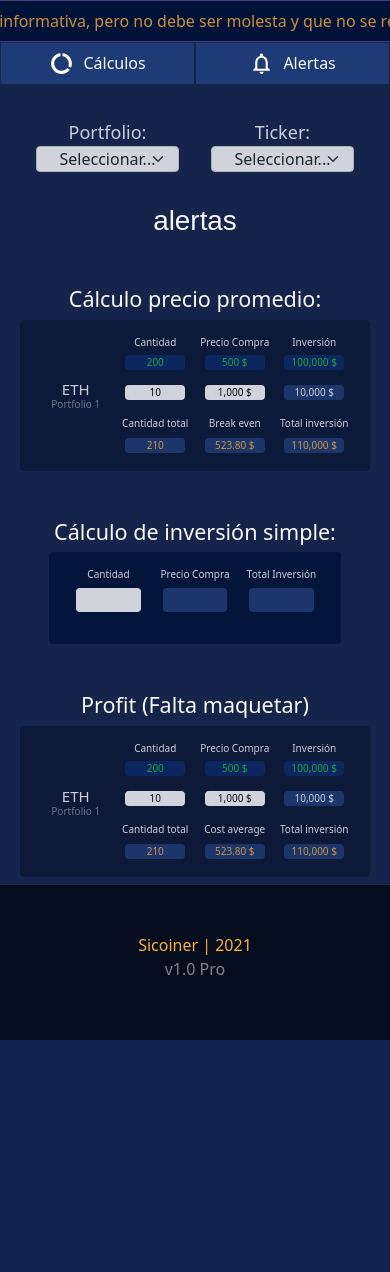
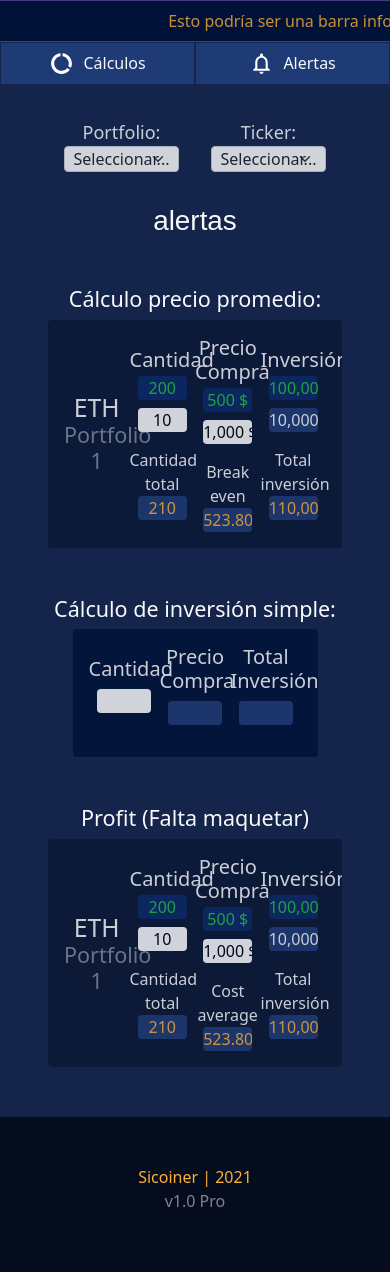
Before and after one commit to XekeL121/SicoinerHTML, a PHP site: page /alertas.php in a window 390 px wide. Shown: the part 125-1397 px from the top of the page. Before the commit the page ends 1165 px from the top, so only its background shows below. Run offline with PHP 8.4, Linux system fonts and the light colour scheme.

Commit message:
Retoques y limpieza de MEdia querys

```diff
--- a/css/styles.css
+++ b/css/styles.css
@@ -191,7 +191,7 @@ h1{
 }
 
 .tarjetas{
-    height: max-content !important;
+    /* height: max-content !important; */
     position: unset;
 }
 
@@ -413,30 +413,6 @@ footer{
 /* MEDIA QUERIES */
 /* MEDIA QUERIES */
 
-@media (max-width: 1120px) {
-    .calcRow input{
-        max-width: 130px !important;
-    }
-
-    .navPort {
-        margin-left: -200px !important;
-    }
-
-    .navFila{
-        margin-top: -20px !important;
-        margin-left: -220px !important;
-        }
-
-        .navfilaPort{
-        margin-top: -20px !important;
-        margin-left: -70px !important;
-        }
-}
-
-
-
-/* width 980px */
-
 @media (max-width: 980px) {
 
     .celdaTop, .celdaPlTotal, .celdaPl{
@@ -445,8 +421,6 @@ footer{
     }
 
     .activos .celda {
-        padding-top: 1px !important;
-        padding-bottom: 1px !important;
         font-size: 12px !important;
     }
 
@@ -454,44 +428,7 @@ footer{
         white-space: nowrap;
         font-size: 12px;
     }
-
-    .subsub {
-        font-size: 16px !important;
-    }
-
-    .calcRow input{
-        max-width: 100px !important;
-    }
-
-    .calcRow h5{
-        font-size: 15px !important;
-    }
-
-    .calcRow h2{
-        font-size: 20px !important;
-    }
-
-    .calcRow h4{
-        font-size: 15px !important;
-    }
-
-    .calcCost p{
-        font-size: 15px !important;
-    }
-
-    .navPort{
-        margin-left: -180px !important;
-    }
-
-    .noticias {
-        /* white-space: nowrap; */
-        animation: loop 20s linear infinite !important;
-    }
 }
-
-
-
-/* width 768px */
 
 @media (max-width: 768px) {
     nav{
@@ -505,110 +442,7 @@ footer{
     .menuResponsive img{
         margin-right: -5px !important;
     }
-
-    .subSubMenu{
-        font-size: 14px !important;
-    }
-
-    .tarjetas{
-        height: max-content !important;
-        min-width: 450px;
-    }
-
-    .divLogo img{
-        padding-bottom: 10px !important;
-    }
-
-    .ofertas{
-        max-height: 800px;
-        min-height: 820px;
-        padding-bottom: 20px !important;
-    }
-
-    .celdaTop{
-        border-bottom: none !important;
-        font-size: 12px !important;
-
-    }
-
-    .celda{
-        font-size: 10px;
-        text-decoration: none;
-    }
-
-    hr {
-        height: 2px !important;
-        width: 35% !important;
-        background-color: rgb(19, 236, 56);
-    }
-
-    #portConfig {
-        padding: 0px !important;
-        margin: 0px !important;
-    }
-
-    .navFila{
-    margin-top: -20px !important;
-    margin-left: -200px !important;
-    }
-
-    .navHistorial{
-    margin-top: -20px !important;
-    margin-left: -220px !important;
-    }
-
-    .navPort{
-        margin-top: -20px !important;
-        margin-left: -190px !important;
-        }
-
-
-    .celdaTop, .celdaPlTotal, .celdaPl{
-        border-bottom: none !important;
-        font-size: 11px !important;
-    }
-
-    .activos .celda {
-        padding-top: 1px !important;
-        padding-bottom: 1px !important;
-        font-size: 11px !important;
-    }
-
-    #total .celda {
-        white-space: nowrap;
-        font-size: 11px;
-
-    }
-
-    #nuevoPort {
-        font-size: 12px !important;
-    }
-
-    .calcRow input{
-        max-width: 80px !important;
-        font-size: 10px !important;
-    }
-
-    .calcCost h5, .calcCost p{
-        font-size: 12px !important;
-    }
-
-    .navAcount{
-        width: 190px;
-        margin-top: 29px !important;
-        margin-left: 40px !important;
-    }
-
-    .noticias {
-        /* white-space: nowrap; */
-        animation: loop 15s linear infinite !important;
-    }
 }
-
-
-
-
-
 
 
 /* Este media querie es de "MIN-width" */
@@ -619,96 +453,34 @@ footer{
 }
 /* Fin */
 
-
-
-
-/* width 560px */
-
-
-@media (max-width:560px) {
-    nav{
-        display: none;
-        width: 100% !important;
-    }
-
-    .bMenu > button > img{
-        width: 20px !important;
-        align-items: center !important;
-    }
-}
-
 @media (max-width: 461px) {
-
-    .subSubMenu{
-        font-size: 14px !important;
-    }
-
-    .divLogo img{
-        padding-bottom: 0px !important;
-    }
-
-    .tarjetas{
-        height: max-content !important;
-        min-width: 350px;
-    }
-
-    .celdaTop{
-        border-bottom: none !important;
-        font-size: 9px !important;
-    }
-
-    .celdaTop, .celdaPlTotal, .celdaPl{
-        border-bottom: none !important;
-        font-size: 8px !important;
-    }
-
-    .activos .celda {
-        padding-top: 1px !important;
-        padding-bottom: 1px !important;
-        font-size: 8px !important;
-    }
-
-    #total .celda {
-        white-space: nowrap;
-        font-size: 8px;
-
-    }
 
     .menuResponsive img {
         width: 30px;
     }
 
-    .calcRow input{
-        max-width: 70px !important;
-        font-size: 10px !important;
+    .celdaTop, .celdaPlTotal{
+        border-bottom: none !important;
+        font-size: 9px !important;
     }
 
-    .calcRow h5{
-        font-size: 10px !important;
+    .bMenu img{
+        width:15px !important;
     }
 
-    .calcRow h2{
-        font-size: 15px !important;
+    .tarjetas{
+        width: 500px !important;
+        height: max-content !important;
+        padding: 0% !important;
+        margin: 0% !important;
+        margin-top: 10px !important;
     }
 
-    .calcRow h4{
-        font-size: 10px !important;
+    #portConfig{
+        width: 20px !important;
     }
 
-    .calcCost h5, .calcCost p{
-        font-size: 10px !important;
-    }
-
-    .navAcount{
-        margin-top: 29px !important;
-        margin-left: -80px !important;
-    }
 }
-
-
-
-
-/* width 427px */
 
 @media (max-width: 427px) {
 
@@ -719,83 +491,16 @@ footer{
         margin-bottom: -10px !important;
     }
 
-    body{
-        background-color:#14244a !important ;
-    }
-
-    footer{
-        width: 100%;
-        bottom: 0 !important;
-        left: 0;
-    }
-
-    .tarjetas{
-        width: 100% !important;
-        height: max-content !important;
-        padding: 0% !important;
-        margin: 0% !important;
-        margin-top: 10px !important;
-    }
-
-
-    .table > tr > .celda {
-        line-height: 30px;
-    }
-
-    .celdaTop, .celdaPlTotal, .celdaPl{
-        border-bottom: none !important;
+    .activos .celda {
         font-size: 9px !important;
     }
 
-    .activos .celda {
-        padding-top: 1px !important;
-        padding-bottom: 1px !important;
-        font-size: 9px !important;
+    #total .celda {
+        white-space: nowrap;
+        font-size: 9px;
     }
 
-  /*   #total .celda {
-        white-space: nowrap;
-        font-size: 9px;
-
-    } */
-
-    hr {
-        height: 2px !important;
-        width: 40% !important;
-        background-color: rgb(19, 236, 56);
-    }
-
-    .navFila{
-        margin-top: -20px !important;
-        margin-left: -170px !important;
-        }
-
-    .navPort{
-        margin-top: -20px !important;
-        margin-left: -190px !important;
-        }
-
-    .navHistorial{
-        margin-top: -20px !important;
-        margin-left: -215px !important;
-        }
-
-    .subsub{
-        font-size: 18px;
-    }
-
-    .navAcount{
-        margin-top: 29px !important;
-        margin-left: -80px !important;
-    }
-
-    .noticias {
-        /* white-space: nowrap; */
-        animation: loop 15s linear infinite !important;
-    }
 }
-
-
 
 
 
@@ -949,3 +654,11 @@ footer{
 .border-none{
     border: none !important;
 }
+
+.ml-1{
+    margin-left: 4px !important;
+}
+
+.ml-2{
+    margin-left: 8px !important;
+}
--- a/css/styles_f2.css
+++ b/css/styles_f2.css
@@ -63,32 +63,32 @@ de la web que no esté en:
 
 #icon-log img{
     border-top: var(--color-naranja2) solid 1px;
-    transition: 10s ease;
+    transition: 3s ease;
 }
 
 #formu-log:hover > #form-social > #icon-log > img{
     border-top: var(--azulLogo) solid 1px;
-    background-color: var(--azul1) !important;
+    /* background-color: var(--azul1) !important; */
 }
 
 
 #formu-log{
     min-height:40% !important;
-    margin-top:-40px !important;
+    margin-top:-60px !important;
     border-top:  var(--color-naranja2) solid 1px !important;
     /* border-bottom:  var(--color-naranja2) transparent 1px !important; */
-    transition: 5s ease;
+    transition: 3s ease;
 }
 
 #formu-log:hover{
-    background-color: var(--azulOscuro) !important;
+    /* background-color: var(--azulOscuro) !important;  */
     border-top:  var(--azulLogo) solid 1px !important;
     /* border-bottom:  var(--azulLogo) solid 1px !important;  */
 
 }
 
 #formu-log > div > a > button:hover{
-    transition: 100ms;
+   /*  transition: 5s; */
     color: white !important;
     background-color: var(--azul4) !important;
 }
--- a/includes/fila-portfolio.php
+++ b/includes/fila-portfolio.php
@@ -1,7 +1,7 @@
                                     <!-- Fila de datos del activo -->
                                     <div>
                                         <tr class="activos">
-                                            <th id="ticker" class="celda opacityOff letter-space-1 bg-marca2" scope="row">ETH</th>
+                                            <th id="ticker" class="celda opacityOff letter-space-1 bg-marca2">ETH</th>
                                             <!-- IMPORTANTE - El ticker no puede estar repetido en el mismo portfolio -->
                                             <th id="cantidad" class="celda opacityOff">200</th> <!-- Cantidad de ADA en portfolio -->
                                             <th id="breakEven" class="celda">500 $</th> <!-- Precio medio de compra -->
--- a/includes/header.php
+++ b/includes/header.php
@@ -36,15 +36,15 @@
                 <nav class="col-md-12 col-lg-12 col-xl-6 p-2 text-center">
                     <ul class="d-flex col-lg-12 justify-content-center">
                         <a href="index.php" class="navButon d-block col-12 col-md-4 p-2 mt-2 text-light text-center cursor-pointer nowrap">
-                            <li>
+                            <li class="d-flex row align-items-center">
                                 <img class="icon align-middle" src="img/app_registration_white_24dp.svg" alt="">
-                                Portfolios
+                                <div class="col-2 w-auto ml-2">Portfolios</div>
                             </li>
                         </a>
                         <a href="historial.php" class="navButon d-block col-12 col-md-4 p-2 mt-2 text-light text-center cursor-pointer nowrap">
-                            <li>
+                            <li class="d-flex row align-items-center">
                                 <img class="icon" src="img/insights_white_24dp.svg" alt="">
-                                Historial
+                                <div class="col-2 w-auto ml-2">Historial</div>
                             </li>
                         </a>
                         <div class="navButon d-block col-12 col-md-2 p-2 mt-2 text-light text-center cursor-pointer nowrap">
--- a/includes/login.php
+++ b/includes/login.php
@@ -1,7 +1,7 @@
 
             <div id="cont-log" class="d-flex row justify-content-center text-center align-items-start">
 
-                    <div id="logo-log" class="col-12">
+                    <div id="logo-log" class="col-12 mt-2">
                         <img class="mt-5" src="img/Isotipo Sicoiner v1.png" alt="logotipo Sicoiner">
                         <h6 class="op50 nowrap mt-1">- Tu portfolio financiero digital -</h6>
 
@@ -17,7 +17,7 @@
                                 <div id="icon-log">
                                     <img  class="op80 azulFondo rounded-circle mb-4 p-2" src="img/person_white_48dp.svg" alt="">
                                 </div>
-                                <h3 class="text-uppercase">Registro de usuario</h3>
+                                <h4 class="text-uppercase">Registro de usuario</h4>
                                 <div class="my-3 mx-auto">
                                     <label class="mb-1">Email:</label>
                                     <div class="mx-auto my-auto d-flex justify-content-center">
--- a/includes/portfolios.php
+++ b/includes/portfolios.php
@@ -3,7 +3,7 @@
                     <div class="tarjetas px-2 my-3 col-12 col-xl-8 col-md-10 text-center">
                         <h3 class="textoAzul mt-3 mb-1 text-light">Portfolio 1</h3>
                         <hr class="azulLogo text-light mx-auto rounded bg-white">
-                        <div class="text-light mt-2 w-100 mx-auto">
+                        <div class="text-light mt-2 d-flex justify-content-center mx-auto mx-auto">
 
                             <!-- comienza el PORTFOLIO, que tendrá máximo 10 filas , la versión Pro tendrá infinitas y además se podrán crear más portfolios-->
                             <table class="table mt-3 mb-5 of-hidden table-hover table-stripped nowrap">
```
Also changed, not shown: 1 other file.
